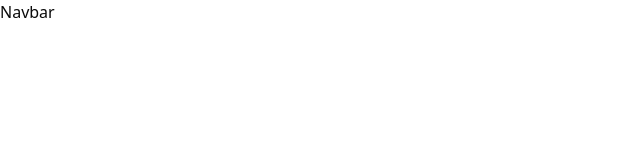
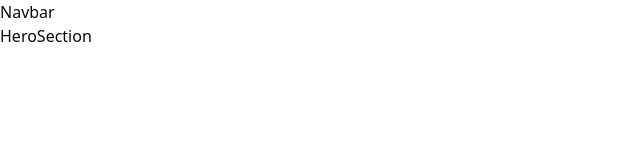
Before and after one commit to shaishguni/gcimunwebsite, a Next.js app: page / in a window 1280 px wide. Shown: the top 160 px of the page, without its empty margins (0-640 px from the left). Built offline with nearby package versions, Linux system fonts and the light colour scheme.

Commit message:
herosection

```diff
--- /dev/null
+++ b/app/components/HeroSection.tsx
@@ -0,0 +1,9 @@
+import React from 'react'
+
+const HeroSection = () => {
+  return (
+    <div>HeroSection</div>
+  )
+}
+
+export default HeroSection
--- a/app/page.tsx
+++ b/app/page.tsx
@@ -1,9 +1,11 @@
 import Navbar from "./components/Navbar";
+import HeroSection from "./components/HeroSection";
 
 export default function Home() {
   return (
     <div >
       <Navbar />
+      <HeroSection />
 
     </div>
   );
```
